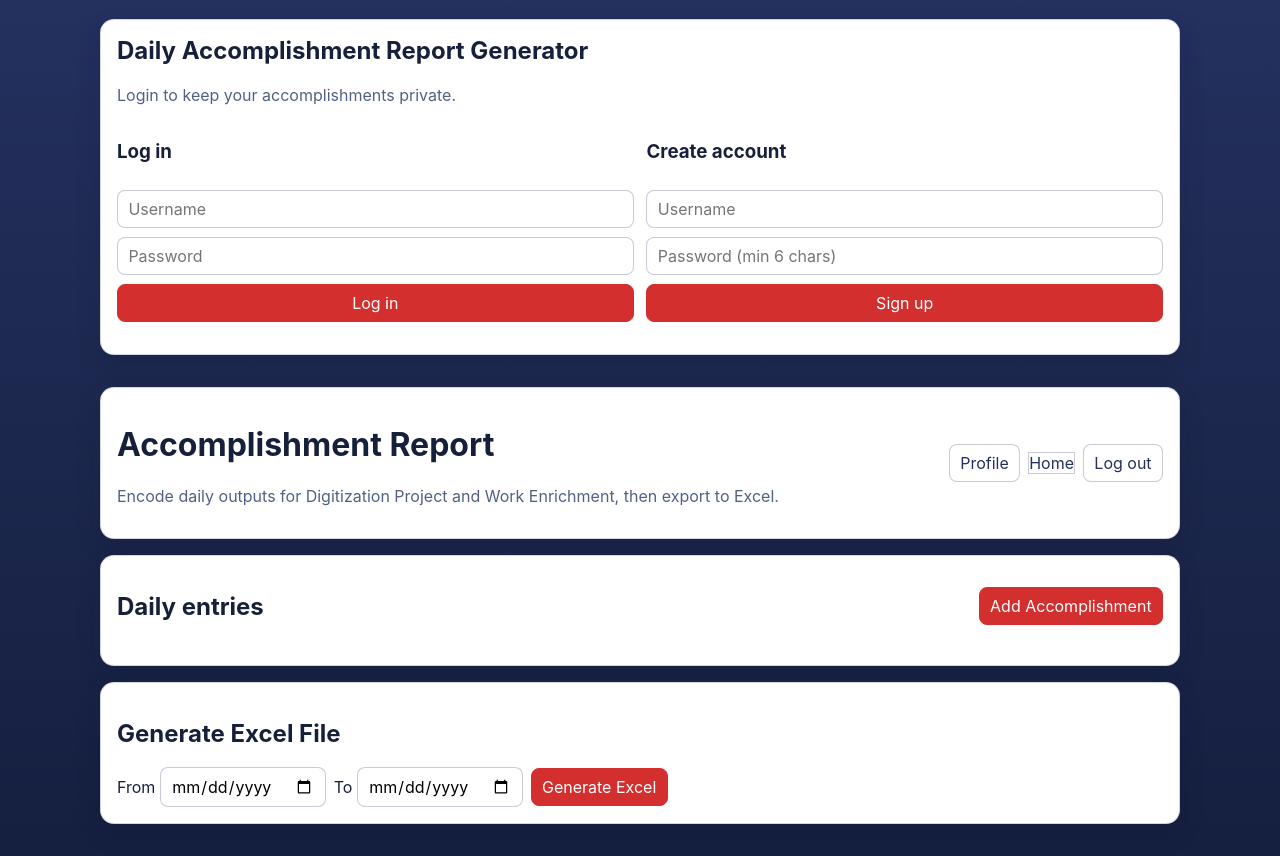
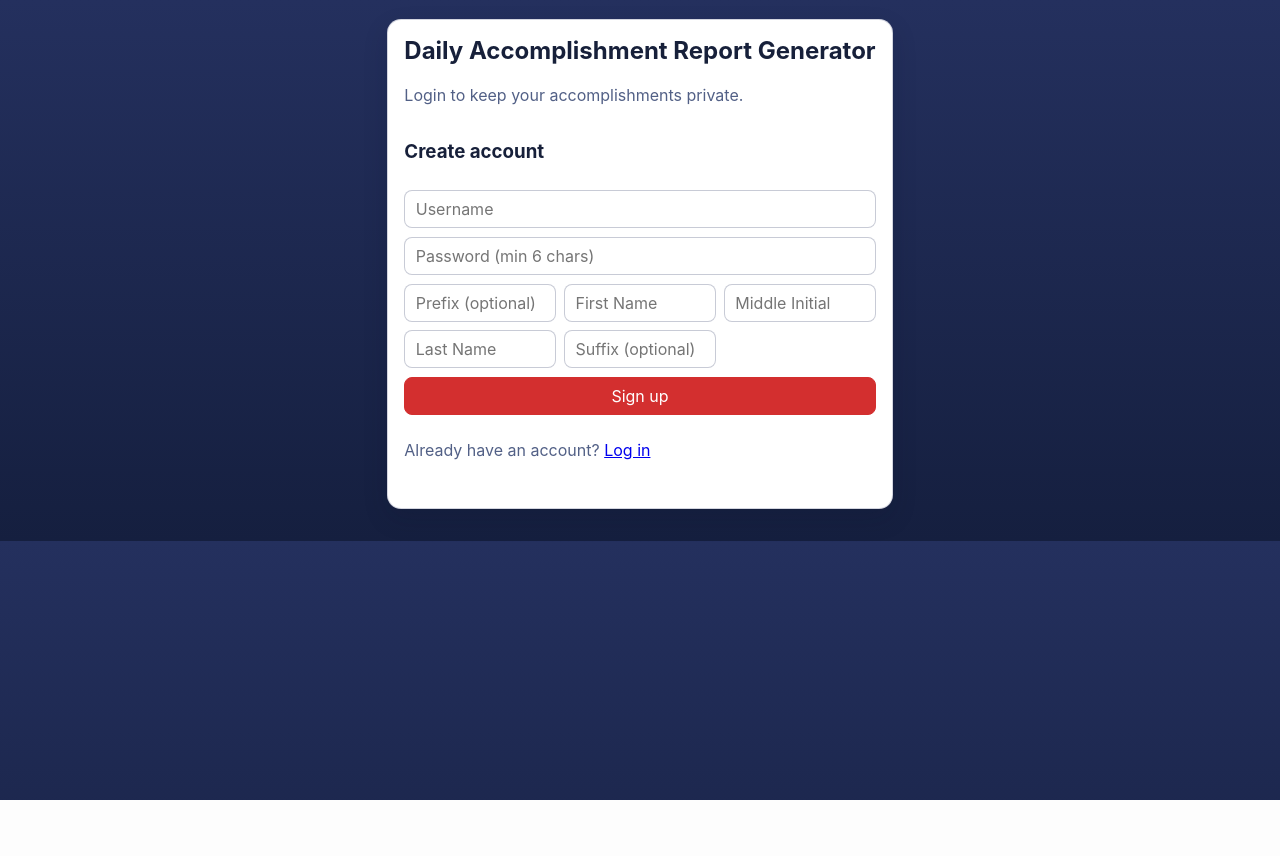
Before and after one commit to chadgian/systems_by_AI, a PHP site: page /projects/accomplishment-report/index.php?page=signup in a window 1280 px wide. After the commit the page ends 800 px from the top, so only its background shows below. Run offline with PHP 8.4, Linux system fonts and the light colour scheme.

Commit message:
Split accomplishment auth pages and extend signup identity fields

```diff
--- a/projects/accomplishment-report/index.php
+++ b/projects/accomplishment-report/index.php
@@ -16,6 +16,16 @@ function writeJson(string $path, array $data): void {
     $dir = dirname($path);
     if (!is_dir($dir)) mkdir($dir, 0775, true);
     file_put_contents($path, json_encode($data, JSON_PRETTY_PRINT | JSON_UNESCAPED_UNICODE));
+}
+
+function joinNameParts(string $prefix, string $firstName, string $middleInitial, string $lastName, string $suffix): string {
+    $parts = [];
+    if ($prefix !== '') $parts[] = $prefix;
+    if ($firstName !== '') $parts[] = $firstName;
+    if ($middleInitial !== '') $parts[] = rtrim($middleInitial, '.') . '.';
+    if ($lastName !== '') $parts[] = $lastName;
+    if ($suffix !== '') $parts[] = $suffix;
+    return trim(implode(' ', $parts));
 }
 
 $users = readJson($usersFile, ['users' => []]);
@@ -47,8 +57,33 @@ if (isset($_GET['auth'])) {
         if (!preg_match('/^[A-Za-z0-9_]{3,30}$/', $username)) { http_response_code(422); echo json_encode(['ok' => false, 'message' => 'Username must be 3-30 chars.']); exit; }
         if (strlen($password) < 6) { http_response_code(422); echo json_encode(['ok' => false, 'message' => 'Password must be at least 6 characters.']); exit; }
         if (isset($users['users'][$username])) { http_response_code(409); echo json_encode(['ok' => false, 'message' => 'Username already exists.']); exit; }
+
+        $prefix = trim((string)($payload['prefix'] ?? ''));
+        $firstName = trim((string)($payload['firstName'] ?? ''));
+        $middleInitial = trim((string)($payload['middleInitial'] ?? ''));
+        $lastName = trim((string)($payload['lastName'] ?? ''));
+        $suffix = trim((string)($payload['suffix'] ?? ''));
+        if ($firstName === '' || $lastName === '') { http_response_code(422); echo json_encode(['ok' => false, 'message' => 'First name and last name are required.']); exit; }
+
         $users['users'][$username] = password_hash($password, PASSWORD_DEFAULT);
         writeJson($usersFile, $users);
+
+        $records['profiles'][$username] = [
+            'employeeName' => joinNameParts($prefix, $firstName, $middleInitial, $lastName, $suffix),
+            'prefix' => $prefix,
+            'firstName' => $firstName,
+            'middleInitial' => $middleInitial,
+            'lastName' => $lastName,
+            'suffix' => $suffix,
+            'office' => 'CSC Regional Office VI',
+            'division' => 'Policies and Systems Evaluation Division',
+            'supervisorName' => '',
+            'supervisorPosition' => '',
+            'headName' => '',
+            'headPosition' => '',
+        ];
+        writeJson($recordsFile, $records);
+
         $_SESSION['user'] = $username;
         echo json_encode(['ok' => true, 'username' => $username]);
         exit;
@@ -89,6 +124,11 @@ if (isset($_GET['api']) && $_GET['api'] === '1') {
             'ok' => true,
             'profile' => $records['profiles'][$username] ?? [
                 'employeeName' => '',
+                'prefix' => '',
+                'firstName' => '',
+                'middleInitial' => '',
+                'lastName' => '',
+                'suffix' => '',
                 'office' => 'CSC Regional Office VI',
                 'division' => 'Policies and Systems Evaluation Division',
                 'supervisorName' => '',
@@ -109,6 +149,11 @@ if (isset($_GET['api']) && $_GET['api'] === '1') {
             $p = $payload['profile'];
             $records['profiles'][$username] = [
                 'employeeName' => trim((string)($p['employeeName'] ?? '')),
+                'prefix' => trim((string)($p['prefix'] ?? '')),
+                'firstName' => trim((string)($p['firstName'] ?? '')),
+                'middleInitial' => trim((string)($p['middleInitial'] ?? '')),
+                'lastName' => trim((string)($p['lastName'] ?? '')),
+                'suffix' => trim((string)($p['suffix'] ?? '')),
                 'office' => trim((string)($p['office'] ?? 'CSC Regional Office VI')),
                 'division' => trim((string)($p['division'] ?? 'Policies and Systems Evaluation Division')),
                 'supervisorName' => trim((string)($p['supervisorName'] ?? '')),
@@ -167,29 +212,89 @@ if (isset($_GET['api']) && $_GET['api'] === '1') {
     <link rel="stylesheet" href="styles.css">
 </head>
 <body>
-<main class="layout" id="authView" hidden>
-    <section class="card auth-card">
+<?php $isAuthenticated = isset($_SESSION['user']); ?>
+<?php if (!$isAuthenticated): ?>
+    <?php $authPage = (($_GET['page'] ?? 'login') === 'signup') ? 'signup' : 'login'; ?>
+    <main class="layout" id="authView">
+        <section class="card auth-card auth-single-wrap">
             <h1>Daily Accomplishment Report Generator</h1>
             <p class="muted">Login to keep your accomplishments private.</p>
-        <div class="auth-grid">
-            <form id="loginForm" class="modal-form">
+
+            <?php if ($authPage === 'login'): ?>
+                <form id="loginForm" class="modal-form auth-single">
                     <h3>Log in</h3>
                     <input name="username" type="text" placeholder="Username" required>
                     <input name="password" type="password" placeholder="Password" required>
                     <button type="submit">Log in</button>
+                    <p class="muted">No account yet? <a href="?page=signup">Create one</a></p>
                 </form>
-            <form id="signupForm" class="modal-form">
+            <?php else: ?>
+                <form id="signupForm" class="modal-form auth-single">
                     <h3>Create account</h3>
                     <input name="username" type="text" placeholder="Username" required>
                     <input name="password" type="password" placeholder="Password (min 6 chars)" required>
+                    <div class="name-grid">
+                        <input name="prefix" type="text" placeholder="Prefix (optional)">
+                        <input name="firstName" type="text" placeholder="First Name" required>
+                        <input name="middleInitial" type="text" placeholder="Middle Initial">
+                        <input name="lastName" type="text" placeholder="Last Name" required>
+                        <input name="suffix" type="text" placeholder="Suffix (optional)">
+                    </div>
                     <button type="submit">Sign up</button>
+                    <p class="muted">Already have an account? <a href="?page=login">Log in</a></p>
                 </form>
-        </div>
+            <?php endif; ?>
+
             <p id="authMessage" class="muted"></p>
         </section>
     </main>
 
-<main class="layout" id="appRoot" hidden>
+    <script>
+        const authMessage = document.getElementById('authMessage');
+        const loginForm = document.getElementById('loginForm');
+        const signupForm = document.getElementById('signupForm');
+
+        if (loginForm) {
+            loginForm.addEventListener('submit', async (event) => {
+                event.preventDefault();
+                const fd = new FormData(loginForm);
+                const response = await fetch('index.php?auth=login', {
+                    method: 'POST',
+                    headers: { 'Content-Type': 'application/json' },
+                    body: JSON.stringify({ username: String(fd.get('username') || '').trim(), password: String(fd.get('password') || '') }),
+                });
+                const data = await response.json();
+                if (!response.ok) { authMessage.textContent = data.message || 'Login failed.'; return; }
+                window.location.href = 'index.php';
+            });
+        }
+
+        if (signupForm) {
+            signupForm.addEventListener('submit', async (event) => {
+                event.preventDefault();
+                const fd = new FormData(signupForm);
+                const payload = {
+                    username: String(fd.get('username') || '').trim(),
+                    password: String(fd.get('password') || ''),
+                    prefix: String(fd.get('prefix') || '').trim(),
+                    firstName: String(fd.get('firstName') || '').trim(),
+                    middleInitial: String(fd.get('middleInitial') || '').trim(),
+                    lastName: String(fd.get('lastName') || '').trim(),
+                    suffix: String(fd.get('suffix') || '').trim(),
+                };
+                const response = await fetch('index.php?auth=signup', {
+                    method: 'POST',
+                    headers: { 'Content-Type': 'application/json' },
+                    body: JSON.stringify(payload),
+                });
+                const data = await response.json();
+                if (!response.ok) { authMessage.textContent = data.message || 'Sign up failed.'; return; }
+                window.location.href = 'index.php';
+            });
+        }
+    </script>
+<?php else: ?>
+<main class="layout" id="appRoot">
     <header class="card header-row">
         <div>
             <h1>Accomplishment Report</h1>
@@ -259,5 +364,6 @@ if (isset($_GET['api']) && $_GET['api'] === '1') {
 </dialog>
 
 <script src="script.js"></script>
+<?php endif; ?>
 </body>
 </html>
--- a/projects/accomplishment-report/script.js
+++ b/projects/accomplishment-report/script.js
@@ -8,11 +8,7 @@ const state = {
   editingDate: null,
 };
 
-const authView = document.getElementById('authView');
 const appRoot = document.getElementById('appRoot');
-const authMessage = document.getElementById('authMessage');
-const loginForm = document.getElementById('loginForm');
-const signupForm = document.getElementById('signupForm');
 const logoutBtn = document.getElementById('logoutBtn');
 const currentUserLabel = document.getElementById('currentUserLabel');
 
@@ -54,16 +50,13 @@ async function api(url, opts = {}) {
   return data;
 }
 
-function showAuth(message = '') {
-  authView.hidden = false;
-  appRoot.hidden = true;
-  authMessage.textContent = message;
+function showAuth() {
+  window.location.href = 'index.php?page=login';
 }
 
 function showApp() {
-  authView.hidden = true;
-  appRoot.hidden = false;
-  currentUserLabel.textContent = state.user ? `@${state.user}` : '';
+  if (appRoot) appRoot.hidden = false;
+  if (currentUserLabel) currentUserLabel.textContent = state.user ? `@${state.user}` : '';
 }
 
 function addDigitizationLine(value = '', pages = '') {
@@ -247,32 +240,11 @@ async function checkSession() {
   await loadWorkspace();
 }
 
-loginForm?.addEventListener('submit', async (e) => {
-  e.preventDefault();
-  const fd = new FormData(loginForm);
-  try {
-    const data = await api('index.php?auth=login', { method: 'POST', headers: { 'Content-Type': 'application/json' }, body: JSON.stringify({ username: fd.get('username'), password: fd.get('password') }) });
-    state.user = data.username;
-    showApp();
-    await loadWorkspace();
-  } catch (err) { showAuth(err.message || 'Login failed'); }
-});
-
-signupForm?.addEventListener('submit', async (e) => {
-  e.preventDefault();
-  const fd = new FormData(signupForm);
-  try {
-    const data = await api('index.php?auth=signup', { method: 'POST', headers: { 'Content-Type': 'application/json' }, body: JSON.stringify({ username: fd.get('username'), password: fd.get('password') }) });
-    state.user = data.username;
-    showApp();
-    await loadWorkspace();
-  } catch (err) { showAuth(err.message || 'Signup failed'); }
-});
 
 logoutBtn?.addEventListener('click', async () => {
   await api('index.php?auth=logout', { method: 'POST' });
   state.user = null;
-  showAuth('Logged out.');
+  showAuth();
 });
 
 openAddBtn?.addEventListener('click', () => openEntryModal());
@@ -326,4 +298,4 @@ profileForm?.addEventListener('submit', async (e) => {
 
 exportBtn?.addEventListener('click', exportExcel);
 
-checkSession().catch(() => showAuth('Session check failed.'));
+if (appRoot) checkSession().catch(() => showAuth());
--- a/projects/accomplishment-report/styles.css
+++ b/projects/accomplishment-report/styles.css
@@ -5,6 +5,10 @@ body { margin: 0; background: linear-gradient(180deg, #24305E, #151f3f); color:
 .card { background: #fff; border: 1px solid rgba(36,48,94,.2); border-radius: 14px; padding: 1rem; box-shadow: 0 10px 24px rgba(15, 23, 42, .15); }
 .auth-card h1 { margin-top: 0; }
 .auth-grid { display: grid; grid-template-columns: repeat(auto-fit, minmax(260px, 1fr)); gap: .8rem; }
+
+.auth-single-wrap { max-width: 720px; margin: 0 auto; }
+.auth-single { max-width: 560px; margin: 0 auto; }
+.name-grid { display: grid; gap: .5rem; grid-template-columns: repeat(auto-fit, minmax(150px, 1fr)); }
 .modal-form { display: grid; gap: .55rem; }
 input, button, select, textarea { font: inherit; border: 1px solid rgba(36,48,94,.25); border-radius: 8px; padding: .5rem .65rem; }
 button { background: #d32f2f; color: #fff; border-color: #d32f2f; cursor: pointer; }
```
Lines whose indentation alone changed are shown as unchanged.
